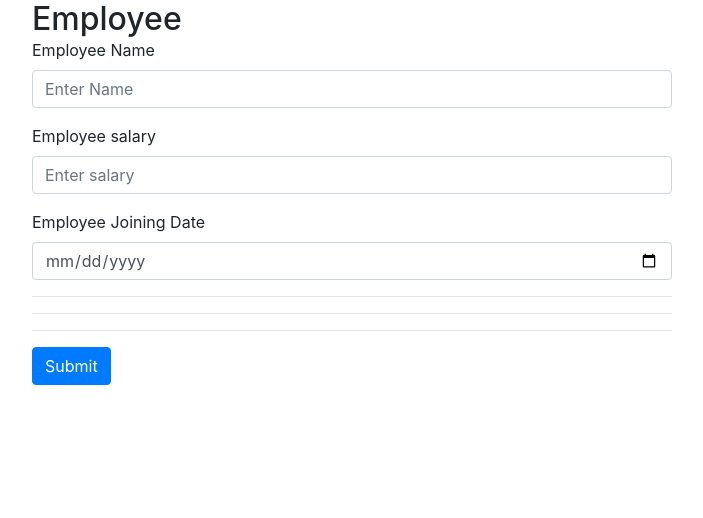
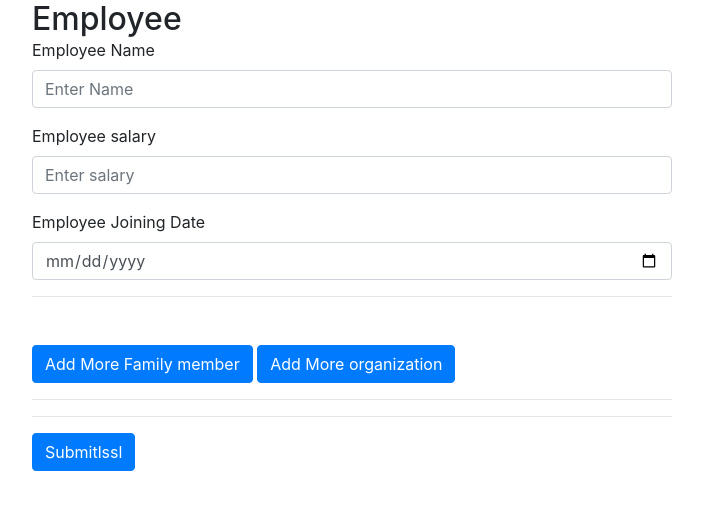
Before and after one commit to johanmasih26/Employee_managment, a Django app: template templates/employee_update.html in a window 1280 px wide. Shown: the part 48-566 px from the top of the page, without its empty margins (288-991 px from the left). Run offline with Django 3.2, Linux system fonts and the light colour scheme; the template is opened without the code that fills it, so the values that code supplies are empty.

Commit message:
update added

```diff
--- a/templates/employee_update.html
+++ b/templates/employee_update.html
@@ -19,7 +19,7 @@
 <div class="mt-5">
 
     <h2 class="m-auto w-50 m-auto ">Employee</h2>
-    <form method="post" class="w-50 m-auto" action="{% url 'employee_update' employee.id%}">
+    <form method="post" class="w-50 m-auto" action="{% url 'employee_update' employee.id %}">
         {% csrf_token %}
         <div class="form-group">
           <label for="exampleInputEmail1">Employee Name</label>
@@ -33,10 +33,14 @@
 
         <div class="form-group">
             <label for="">Employee Joining Date </label>
-            <input type="date" class="form-control" name="employee_joining_date" value="{{employee.joining_date| date:"%d/%m/%Y" }}" placeholder="Enter date">
+            <input type="date" class="form-control" name="employee_joining_date" value="" placeholder="Enter date">
         </div>
 
         <hr>
+
+
+
+
 
         {% for employee_family_detail in employee_family_details  %}
 
@@ -60,13 +64,16 @@
             <hr>
 
 
+            {% empty %}
 
-        {% endfor %}
+                {% include 'extrarecored.html' %}
+
+            {% endfor %}
         <hr>
 
 
-        <input type="hidden" name="total_organization" value="{{employee_previous_organizations | length}}">
-        <input type="hidden" name="total_familyDetails" value="{{employee_family_details | length}}">
+        <input type="hidden" name="total_organization" value="{{employee_previous_organizations | length}}" id="total_organization">
+        <input type="hidden" name="total_familyDetails" value="{{employee_family_details | length}}" id="total_familyDetails">
         {% for employee_previous_organization in employee_previous_organizations  %}
         <h3>Previous Organization {{forloop.counter}}:</h3>
         <div class="form-group">
@@ -88,7 +95,7 @@
 
 
 
-        <button type="submit" class="btn btn-primary">Submit</button>
+        <button type="submit" class="btn btn-primary">Submitlssl</button>
       </form>
 
       <div class="m-auto">
--- /dev/null
+++ b/templates/extrarecored.html
@@ -0,0 +1,112 @@
+
+<!doctype html>
+<html lang="en">
+  <head>
+    <!-- Required meta tags -->
+    <meta charset="utf-8">
+    <meta name="viewport" content="width=device-width, initial-scale=1, shrink-to-fit=no">
+
+    <!-- Bootstrap CSS -->
+    <link rel="stylesheet" href="https://cdn.jsdelivr.net/npm/bootstrap@4.1.3/dist/css/bootstrap.min.css" integrity="sha384-MCw98/SFnGE8fJT3GXwEOngsV7Zt27NXFoaoApmYm81iuXoPkFOJwJ8ERdknLPMO" crossorigin="anonymous">
+
+    <title>Employee</title>
+  </head>
+  <body>
+<div class="mt-5">
+
+
+
+
+      <div id="test">
+
+      </div>
+
+
+
+
+
+
+<button id="add-more-family" name="add-more" class="btn btn-primary">Add More Family member</button>
+<button id="add-more-organization" name="add-more" class="btn btn-primary">Add More organization</button>
+</div>
+
+
+
+
+
+
+
+
+    <script src="https://code.jquery.com/jquery-3.3.1.slim.min.js" integrity="sha384-q8i/X+965DzO0rT7abK41JStQIAqVgRVzpbzo5smXKp4YfRvH+8abtTE1Pi6jizo" crossorigin="anonymous"></script>
+    <script src="https://cdn.jsdelivr.net/npm/popper.js@1.14.3/dist/umd/popper.min.js" integrity="sha384-ZMP7rVo3mIykV+2+9J3UJ46jBk0WLaUAdn689aCwoqbBJiSnjAK/l8WvCWPIPm49" crossorigin="anonymous"></script>
+    <script src="https://cdn.jsdelivr.net/npm/bootstrap@4.1.3/dist/js/bootstrap.min.js" integrity="sha384-ChfqqxuZUCnJSK3+MXmPNIyE6ZbWh2IMqE241rYiqJxyMiZ6OW/JmZQ5stwEULTy" crossorigin="anonymous"></script>
+
+    <script>
+
+        $(document).ready(function () {
+            //@naresh action dynamic childs
+            var i = 1;
+            $("#add-more-family").click(function(e){
+                e.preventDefault();
+                    var AnswerHTML = "";
+
+
+                    console.log(i,'yeys')
+
+                    AnswerHTML =' <hr><h3>Family Detail '+(i)+':</h3><div class="form-group">'
+                  +' <div class="col-xs-4"> <label for="">Family member Name:</label><input type="text" class="form-control" name="member'+i+'" placeholder="Enter salary"></div>'
+                  +' <div class="col-xs-4"> <label for="">realation with Employee:</label><input type="text" class="form-control" name="memberrelation'+i+'" placeholder="Enter relation"></div>'
+                  +' <div class="col-xs-4"> <label for="">realation with Employee:</label><input type="text" class="form-control" name="profession'+i+'" placeholder="Enter profession"></div>'
+                  +'<i class="icon-trash remove-me" style="padding-left:20px;  cursor: pointer;"></i></div>';
+
+
+                    $('#test').append(AnswerHTML);
+                    $("#total_familyDetails").val(i);
+                    i++;
+                    $('.remove-me').click(function(e){
+                        e.preventDefault();
+                        var fieldNum = this.id.charAt(this.id.length-1);
+                        var fieldID = "#field" + fieldNum;
+                        $(this).remove();
+                        $(fieldID).remove();
+                    });
+            });
+
+
+
+
+
+
+            var count = 1;
+            $("#add-more-organization").click(function(e){
+                e.preventDefault();
+                    var AnswerHTML = "";
+
+
+
+                    AnswerHTML =' <hr><h3>Previous Organization  '+(count)+':</h3><div class="form-group">'
+                  +' <div class="col-xs-4"> <label for="">Organization name:</label><input type="text" class="form-control" name="Organizationname'+count+'" placeholder="Enter orgaination name"></div>'
+                  +' <div class="col-xs-4"> <label for="">Description:</label><input type="text" class="form-control" name="Description'+count+'" placeholder="Enter relation"></div>'
+                  +'<i class="icon-trash remove-me" style="padding-left:20px;  cursor: pointer;"></i></div>';
+
+
+                    $('#test').append(AnswerHTML);
+
+                    $("#total_organization").val(count);
+                    count++;
+                    $('.remove-me').click(function(e){
+                        e.preventDefault();
+                        var fieldNum = this.id.charAt(this.id.length-1);
+                        var fieldID = "#field" + fieldNum;
+                        $(this).remove();
+                        $(fieldID).remove();
+                    });
+            });
+
+
+
+
+        });
+    </script>
+  </body>
+</html>
```
Also changed, not shown: Employee/views.py (+83 -40 lines), db.sqlite3.
